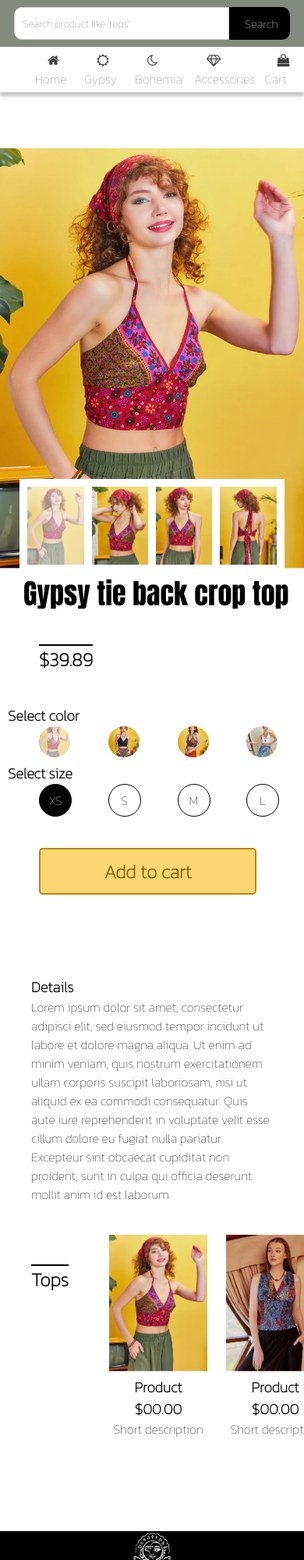
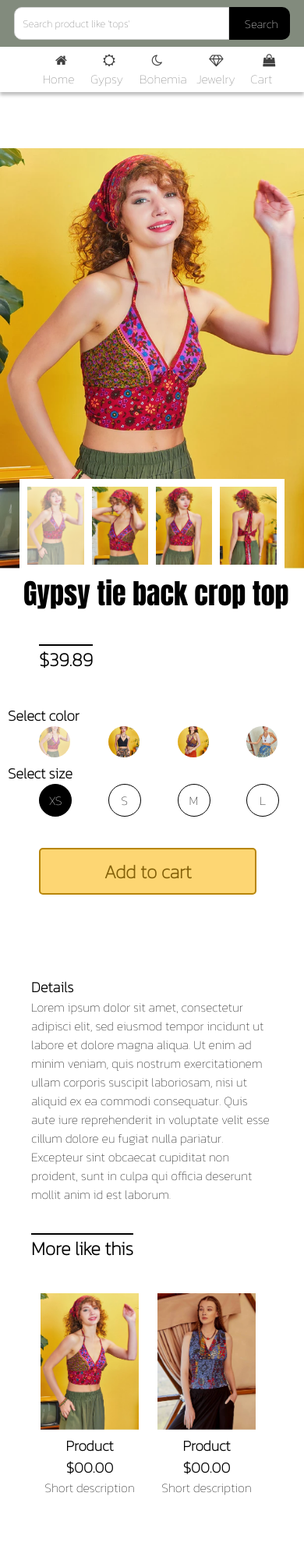
Before and after one commit to CedeRae/the-eleventh-house, a plain HTML site: page product.html in a window 390 px wide. Shown: the top 2000 px of the page at 78% size. Drawn offline with Linux system fonts and the light colour scheme.

Commit message:
small adjustments

```diff
--- a/js/nav.js
+++ b/js/nav.js
@@ -12,7 +12,7 @@ const createNav = () => {
             <li><i class="fa fa-home"></i><a href="index.html">Home</a></li>
             <li><i class="fa fa-sun-o"></i><a href="#">Gypsy</a></li>
             <li><i class="fa fa-moon-o"></i><a href="#">Bohemia</a></li>
-            <li><i class="fa fa-diamond"></i><a href="#">Accessories</a></li>
+            <li><i class="fa fa-diamond"></i><a href="#">Jewelry</a></li>
             <li><i class="fa fa-shopping-bag"></i><a href="#">Cart</a></li>
         </ul>
 
--- a/product.html
+++ b/product.html
@@ -92,8 +92,9 @@
         </div>
 
         <!--product carousel-->
+        <h2><a href="#">More like this</a></h2>
         <section class="product-section">
-            <h2><a href="#">Tops</a></h2>
+
             <div class="container">
 
                 <button class="left">
--- a/styles/home.css
+++ b/styles/home.css
@@ -52,7 +52,7 @@ h2 a {
     align-items: center;
     overflow-x: auto;
     scroll-behavior: smooth;
-    margin-bottom: 30px;
+    margin: 0 40px 20px 40px;
 
 }
 
@@ -79,7 +79,7 @@ h2 a {
     z-index: 2;
     position: absolute;
     opacity: 1;
-
+    padding-top: 60px;
 }
 
 .right {
--- a/styles/nav.css
+++ b/styles/nav.css
@@ -48,8 +48,9 @@
     display: flex;
     justify-content: center;
     align-items: center;
-    border-bottom: 1px solid #d1d1d1;
     font-size: 24px;
+    margin-left: 10px;
+    margin-right: 20px;
 }
 
 
@@ -85,11 +86,12 @@ ul li a:hover {
 
 @media only screen and (max-width: 736px) {
 
+    html{
+        overflow-x: hidden;
+    }
     /*header*/
     ul li {
         font-size: 16px;
     }
 
-
-
 }
--- a/styles/product.css
+++ b/styles/product.css
@@ -1,7 +1,7 @@
 @import 'home.css';
 
 
-body {
+html {
     padding-top: 10rem;
     overflow-x: hidden;
 
@@ -134,7 +134,7 @@ h1 {
 
 @media only screen and (max-width: 700px) {
 
-    body {
+    html {
         padding-top: 5rem;
     }
 
--- a/styles/search.css
+++ b/styles/search.css
@@ -27,3 +27,9 @@ span {
         grid-template-columns: repeat(3, 1fr);
     }
 }
+
+@media screen and (max-width: 450px) {
+    .search-products .container {
+        grid-template-columns: repeat(2, 1fr);
+    }
+}
```
Also changed, not shown: index.html (+4 -9 lines).
